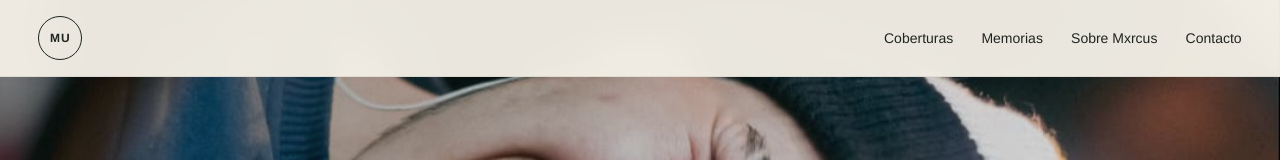
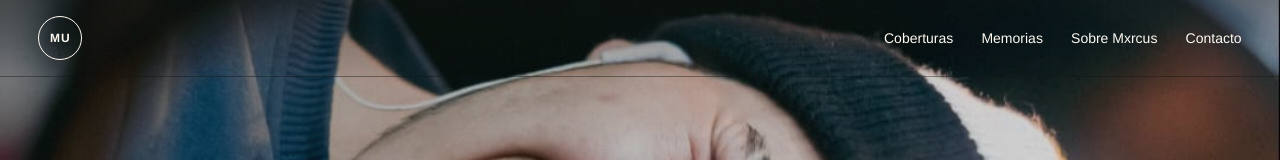
Before and after one commit to nzcrsn/mxrcus-site, a Next.js app: page / in a window 1280 px wide. Shown: the top 160 px of the page. Built offline with nearby package versions, Linux system fonts and the light colour scheme.

Commit message:
Fix navigation contrast and scroll state

```diff
--- a/src/components/layout/Header.tsx
+++ b/src/components/layout/Header.tsx
@@ -1,6 +1,7 @@
 "use client";
 
 import Link from "next/link";
+import { usePathname } from "next/navigation";
 import { useEffect, useState } from "react";
 
 const links = [
@@ -13,6 +14,16 @@ const links = [
 
 export function Header() {
   const [open, setOpen] = useState(false);
+  const [scrolled, setScrolled] = useState(false);
+  const pathname = usePathname();
+  const isHome = pathname === "/";
+
+  useEffect(() => {
+    const updateScrollState = () => setScrolled(window.scrollY > 24);
+    updateScrollState();
+    window.addEventListener("scroll", updateScrollState, { passive: true });
+    return () => window.removeEventListener("scroll", updateScrollState);
+  }, [pathname]);
 
   useEffect(() => {
     const onKeyDown = (event: KeyboardEvent) => {
@@ -30,13 +41,12 @@ export function Header() {
   }, [open]);
 
   return (
-    <header className="site-header" data-open={open}>
+    <header className="site-header" data-open={open} data-home={isHome} data-scrolled={scrolled}>
       <Link href="/" className="wordmark" aria-label="Marcos Ullauri home" onClick={() => setOpen(false)}>
         MU
       </Link>
 
-
-      <nav className="desktop-nav" aria-label="Primary navigation">
+      <nav className="desktop-nav" aria-label="Navegación principal">
         {links.map(([label, href]) => (
           <Link href={href} key={href}>{label}</Link>
         ))}
@@ -49,11 +59,11 @@ export function Header() {
         aria-controls="mobile-navigation"
         onClick={() => setOpen((value) => !value)}
       >
-        <span>{open ? "Close" : "Menu"}</span>
+        <span>{open ? "Cerrar" : "Menú"}</span>
       </button>
 
       <div id="mobile-navigation" className="mobile-nav-shell" aria-hidden={!open}>
-        <nav className="mobile-nav" aria-label="Mobile navigation">
+        <nav className="mobile-nav" aria-label="Navegación móvil">
           {links.map(([label, href], index) => (
             <Link href={href} key={href} style={{ "--nav-index": index } as React.CSSProperties} onClick={() => setOpen(false)}>
               {label}
```
